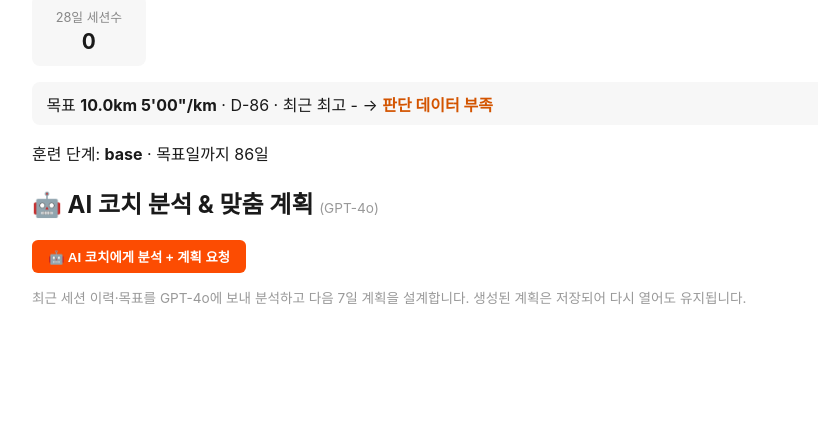
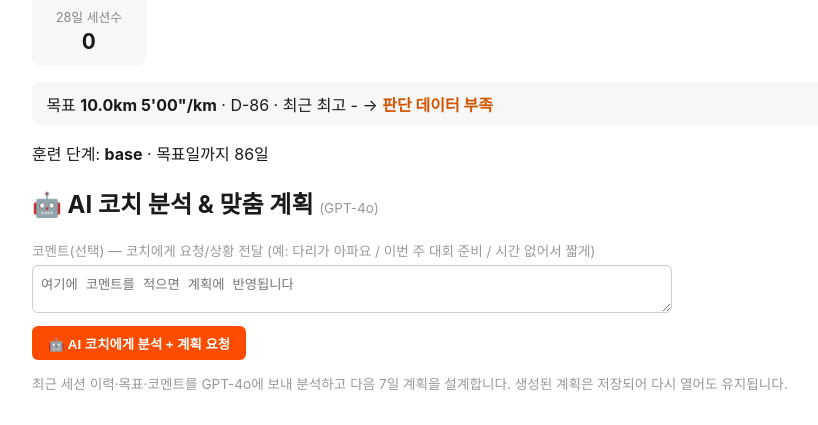
Before and after one commit to SangjunPark54/StravaCoach, a FastAPI app: page /plan in a window 1280 px wide. Shown: the part 519-944 px from the top of the page, without its empty margins (174-992 px from the left). Before the commit the page ends 823 px from the top, so only its background shows below. Run offline with FastAPI, Linux system fonts and the light colour scheme; data that the repository does not hold is empty.

Commit message:
AI coach: accept user comment to tailor the plan
Co-Authored-By: Claude Opus 4.8 (1M context) <noreply@anthropic.com>

```diff
--- a/strava_coach/coach_llm.py
+++ b/strava_coach/coach_llm.py
@@ -85,7 +85,10 @@ COACH_SYSTEM = (
     "}\n"
     "규칙: plan은 today부터 7일. ACWR가 높으면(1.3+) 회복/rest를 넣어 부하를 낮추고, "
     "목표 페이스 격차(pace_gap_sec)가 크면 그 페이스 구간을 threshold/vo2에 구체적으로 배치하세요. "
-    "롱런은 주 1회, 최근 최장거리에서 급격히 늘리지 마세요. 페이스·거리는 사용자 실제 기록 범위에서 현실적으로."
+    "롱런은 주 1회, 최근 최장거리에서 급격히 늘리지 마세요. 페이스·거리는 사용자 실제 기록 범위에서 현실적으로.\n"
+    "★ user_comment가 비어있지 않으면 그 요청을 최우선으로 반영하세요 "
+    "(예: 부상/통증 → 강도 낮추고 회복 위주, 일정/시간 제약 → 세션 길이 조정, 대회 준비 → 특정 세션 강화). "
+    "analysis 텍스트 첫 문장에 코멘트를 어떻게 반영했는지 한 줄로 밝히세요."
 )
 
 
@@ -98,8 +101,9 @@ def _parse_plan(text: str) -> dict:
     return json.loads(t)
 
 
-def generate_plan(analysis: dict, goal: dict, recent_days: list, today: str, phase: str) -> dict:
-    """GPT-4o가 실제 세션 데이터(날짜별 타임라인 포함)로 다음 7일 계획을 직접 설계. 실패 시 {'error':...}."""
+def generate_plan(analysis: dict, goal: dict, recent_days: list, today: str, phase: str,
+                  user_comment: str = "") -> dict:
+    """GPT-4o가 실제 세션 데이터(+사용자 코멘트)로 다음 7일 계획을 직접 설계. 실패 시 {'error':...}."""
     user_content = json.dumps(
         {
             "goal": goal,
@@ -107,6 +111,7 @@ def generate_plan(analysis: dict, goal: dict, recent_days: list, today: str, pha
             "recent_days": recent_days,
             "today": today,
             "phase": phase,
+            "user_comment": (user_comment or "").strip(),
         },
         ensure_ascii=False,
     )
--- a/strava_coach/web/app.py
+++ b/strava_coach/web/app.py
@@ -204,7 +204,7 @@ def plan_view(request: Request):
 
 
 @app.get("/api/coach")
-def api_coach():
+def api_coach(comment: str = ""):
     from fastapi.responses import JSONResponse
 
     conn = db.get_connection()
@@ -218,7 +218,9 @@ def api_coach():
 
     # 최근 14일을 날짜별(쉰 날 포함) 타임라인으로 AI에 제공
     recent_days = analysis.recent_timeline(sessions, today, days=14)
-    result = coach_llm.generate_plan(ta, goal, recent_days, today.isoformat(), rule_plan["phase"])
+    result = coach_llm.generate_plan(
+        ta, goal, recent_days, today.isoformat(), rule_plan["phase"], user_comment=comment
+    )
     if "error" in result:
         return JSONResponse({"error": result["error"]})
     payload = {
@@ -227,6 +229,7 @@ def api_coach():
         "plan": result.get("plan", []),
         "generated": today.isoformat(),
         "goal": goal,
+        "comment": comment.strip(),
     }
     db.set_settings(conn, {"ai_plan": json.dumps(payload, ensure_ascii=False)})
     conn.commit()
--- a/strava_coach/web/templates/plan.html
+++ b/strava_coach/web/templates/plan.html
@@ -47,11 +47,15 @@
       <p class="warning">⚠️ 최근 주간 볼륨이 전주 대비 20% 이상 증가했습니다. 부상 위험에 유의하세요.</p>
     {% endif %}
     <h2>🤖 AI 코치 분석 & 맞춤 계획 <span class="muted" style="font-size:0.85rem;font-weight:400;">(GPT-4o)</span></h2>
+    <label for="coachComment" class="muted" style="font-size:0.85rem;display:block;margin-bottom:0.3rem;">코멘트(선택) — 코치에게 요청/상황 전달 (예: 다리가 아파요 / 이번 주 대회 준비 / 시간 없어서 짧게)</label>
+    <textarea id="coachComment" rows="2" style="width:100%;max-width:640px;padding:0.5rem;border:1px solid #ccc;border-radius:6px;margin-bottom:0.6rem;" placeholder="여기에 코멘트를 적으면 계획에 반영됩니다">{% if saved_plan and saved_plan.comment %}{{ saved_plan.comment }}{% endif %}</textarea>
+    <br>
     <button id="askLlmBtn" class="replay-btn">{% if saved_plan %}🔄 다시 생성{% else %}🤖 AI 코치에게 분석 + 계획 요청{% endif %}</button>
-    <p class="muted" style="font-size:0.85rem;">최근 세션 이력·목표를 GPT-4o에 보내 분석하고 다음 7일 계획을 설계합니다. 생성된 계획은 저장되어 다시 열어도 유지됩니다.</p>
+    <p class="muted" style="font-size:0.85rem;">최근 세션 이력·목표{% if true %}·코멘트{% endif %}를 GPT-4o에 보내 분석하고 다음 7일 계획을 설계합니다. 생성된 계획은 저장되어 다시 열어도 유지됩니다.</p>
     <div id="coachResult">
       {% if saved_plan %}
       <p class="muted" style="font-size:0.8rem;">🗓 생성일 {{ saved_plan.generated }}{% if saved_plan.goal %} · 목표 {{ saved_plan.goal.distance_km }}km {{ (saved_plan.goal.pace_sec // 60) }}'{{ '%02d'|format(saved_plan.goal.pace_sec % 60) }}"/km{% endif %}</p>
+      {% if saved_plan.comment %}<p class="muted" style="font-size:0.8rem;">💬 코멘트: {{ saved_plan.comment }}</p>{% endif %}
       {% if saved_plan.analysis_html %}<div class="commentary">{{ saved_plan.analysis_html | safe }}</div>{% endif %}
       {% if saved_plan.focus %}<p class="goal-status"><strong>이번 주 포커스:</strong> {{ saved_plan.focus }}</p>{% endif %}
       {% if saved_plan.plan %}
@@ -79,10 +83,12 @@
       btn.textContent = '⏳ AI 코치 분석 중… (최대 20초)';
       out.innerHTML = '';
       try {
-        const res = await fetch('/api/coach');
+        const comment = (document.getElementById('coachComment').value || '').trim();
+        const res = await fetch('/api/coach?comment=' + encodeURIComponent(comment));
         const data = await res.json();
         if (data.error) throw new Error(data.error);
         let html = '';
+        if (data.comment) html += '<p class="muted" style="font-size:0.8rem;">💬 코멘트: ' + data.comment.replace(/</g,'&lt;') + '</p>';
         if (data.analysis_html) html += '<div class="commentary">' + data.analysis_html + '</div>';
         if (data.focus) html += '<p class="goal-status"><strong>이번 주 포커스:</strong> ' + data.focus + '</p>';
         if (data.plan && data.plan.length) {
```
